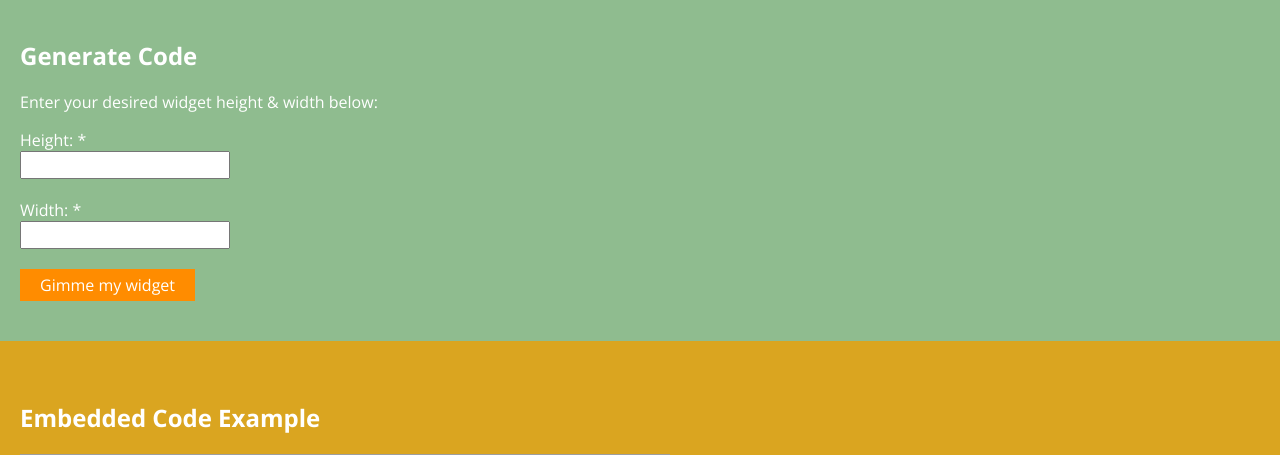
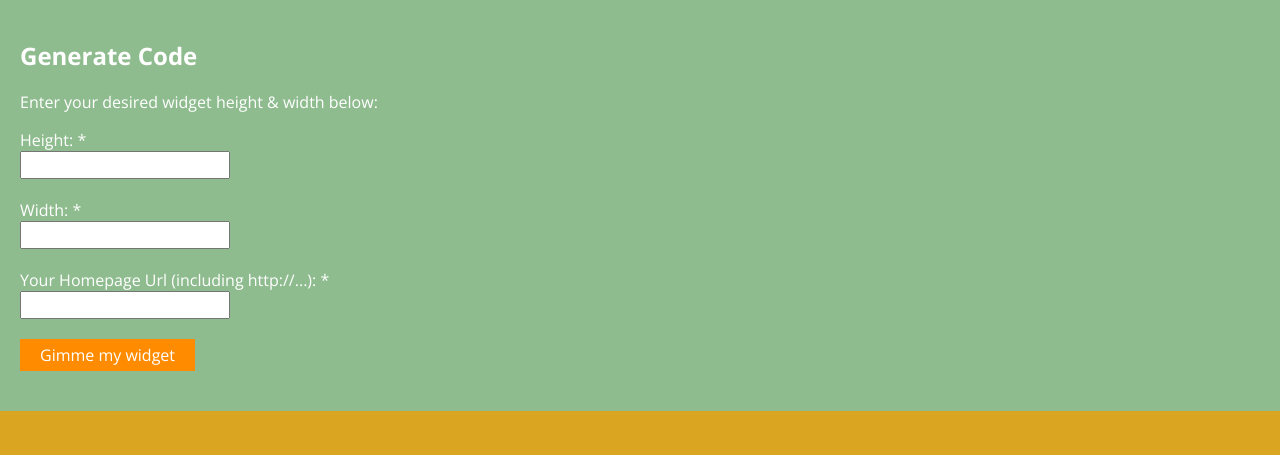
Before and after one commit to Archie22is/creepy-widget, a PHP site: page /__LABS/ in a window 1280 px wide. Shown: the part 191-646 px from the top of the page. Run offline with PHP 8.4, Linux system fonts and the light colour scheme; data that the repository does not hold is empty; some libraries are stand-ins or nearby versions; grey boxes are pictures that could not be loaded.

Commit message:
Final changes

```diff
--- a/index.php
+++ b/index.php
@@ -1,9 +1,15 @@
 <?php
 
+	// debug
+	error_reporting(E_ALL);
+	ini_set('display_errors', '1');
+
+
 	// declare widget height and width
+	$big_error = "";
 	$height = "";
 	$width = "";
-
+	$homepage = "";
 ?>
 
 <!DOCTYPE HTML>
@@ -13,13 +19,16 @@
 	<meta http-equiv="Content-Type" content="text/html; charset=UTF-8" />
 	<meta name="viewport" content="width=device-width,initial-scale=1">
 	<link rel="stylesheet" href="styles.css">
+
+	<!-- Load JS -->
+	<script src="jquery-1.11.3.min.js"></script>
 </head>
 
 <body>
 
 	<header>
 		<h1>Embedded Code Example: </h1>
-		<h3>Mess by: <a href="https://github.com/Archie22is" target="_blank">Archie22is</a>
+		<h3>Mess by: <a href="https://github.com/Archie22is" target="_blank">Archie22is</a></h3>
 	</header>
 
 	<!-- Fancy things here -->
@@ -45,6 +54,12 @@
 				<div class="input">
 				     <input type="text" name="width" value="<?php if(isset($_POST['width'])) echo $_POST['width'];?>" required="" minlength="2" name="width" aria-required="true">
 				</div>
+	           	<div class="field">
+				    <label for="homepage">Your Homepage Url (including http://...): <span>*</span></label>
+				</div>
+				<div class="input">
+				     <input type="text" name="homepage" value="<?php if(isset($_POST['homepage'])) echo $_POST['homepage'];?>" required="" minlength="2" name="homepage" aria-required="true">
+				</div>
 				<div class="submit">
 	                <input type="submit" name="submit" value="Gimme my widget">
 	            </div>
@@ -58,15 +73,11 @@
 			if(isset($_POST['submit'])) {
 				$height = (int)$_POST['height'];
 				$width = (int)$_POST['width'];
+				$homepage = $_POST['homepage'];
 
 				// validate fields
-				if( (empty($height)) && (empty($width)) ) {
-	                $auto_output =  '<object data=http://www.drivesouthafrica.co.za/child-visa-checklist/ width="100%" height="100%">
-								<embed src=http://www.drivesouthafrica.co.za/child-visa-checklist/ width="100%" height="100%"> </embed>
-								<a href="http://www.drivesouthafrica.co.za" target="_blank">Powered by Drive South Africa</a>
-							</object>
-						</pre>
-					</div>';
+				if( (empty($height)) && (empty($width)) && (empty($homepage)) ) {
+	                $auto_output =  "";
 					?>
 					<div class="widget-container">
 						<h2>Widget Snipped</h2>
@@ -79,14 +90,15 @@
 					<?php
 	            }
 	            else {
-	            	$fixed_output = '<object data=http://www.drivesouthafrica.co.za/child-visa-checklist/ width="' . $width . '" height="' . $height . '">
+	            	$fixed_output = '<script type="javascript/text">
+	            		<object id="theboject" data=http://www.drivesouthafrica.co.za/child-visa-checklist/ width="' . $width . '" height="' . $height . '">
 							<embed src=http://www.drivesouthafrica.co.za/child-visa-checklist/ width="' . $width . '" height="' . $height . '"> </embed>
 							<a href="http://www.drivesouthafrica.co.za" target="_blank">Powered by Drive South Africa</a>
 						</object>';
 					?>
-					<div class="widget-container">
+					<div id="widgetcontainer" class="widget-container">
 						<h2>Widget Snipped</h2>
-						<div class="source-code">
+						<div id="sourcecde" class="source-code">
 							<pre>
 								<?php echo htmlspecialchars($fixed_output); ?>
 							</pre>
@@ -103,10 +115,63 @@
 		<!-- The widget -->
 		<div class="embedded">
 			<h2>Embedded Code Example </h2>
+			<div id="test"></div>
+
+			<script>
+				//var homeUrl = 'http://localhost/__LABS/creepy-widget/';
+				//var homeUrlA = <?php echo json_encode($homepage); ?>;
+				var homeUrl = location.protocol + '//' + location.host;
+
+				if ( document.URL == homeUrl ){
+
+					function loadObject() {
+						var x = document.getElementById('sourcecde');
+						//x.innerText();
+						//alert(x);
+						//alert(x.toSource());
+				    }
+
+					window.onload = loadObject();
+
+				}
+				/*
+				else{
+				   //alert("Cannot generate embed code");
+				}
+
+			</script>
+
+
+			<!--
 			<object data=http://www.drivesouthafrica.co.za/child-visa-checklist/ width="650" height="500">
 				<embed src=http://www.drivesouthafrica.co.za/child-visa-checklist/ width="650" height="500"> </embed>
 				<a href="http://www.drivesouthafrica.co.za" target="_blank">Powered by Drive South Africa</a>
 			</object>
+			-->
+
+
+
+
+			<!--
+		    jQuery(document).ready(function($){   alert("loading");
+
+		        var $source = $('<object data=http://www.drivesouthafrica.co.za/child-visa-checklist/ width="650" height="500">
+							<embed src=http://www.drivesouthafrica.co.za/child-visa-checklist/ width="650" height="500"> </embed>
+							<a href="http://www.drivesouthafrica.co.za" target="_blank">Powered by Drive South Africa</a>
+						</object>');
+		        $source.find('param[name="flashVars"]').attr('value', configval);
+
+		        //Added source of your video here
+		        var $video = $('<video src="http://clips.vorwaerts-gmbh.de/big_buck_bunny.mp4" controls="controls" poster="http://sandbox.thewikies.com/vfe-generator/images/big-buck-bunny_poster.jpg" width="640" height="360"></video>');
+
+		        $('body').append($video);
+
+		        //append source inside of the video tag
+		        $('video').append($source);
+		    })
+			-->
+
+
 		</div>
 
 
```
